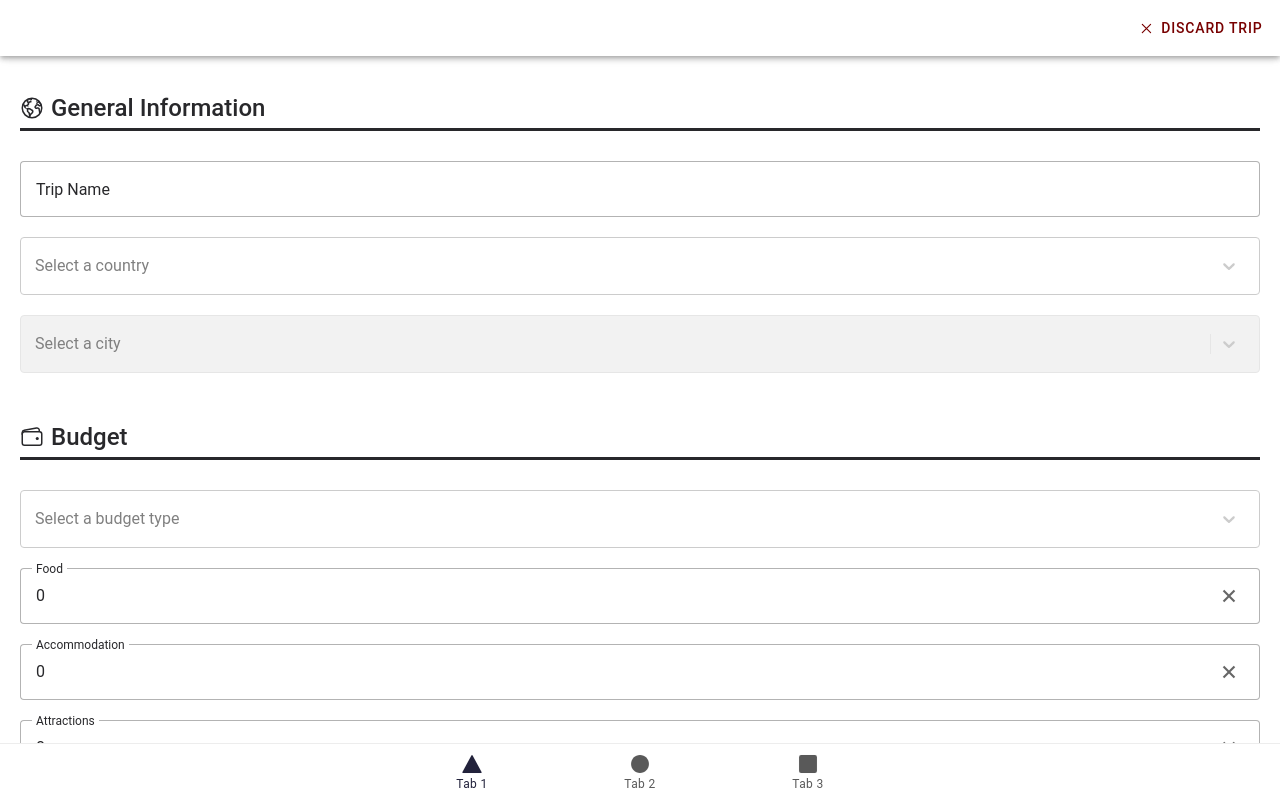
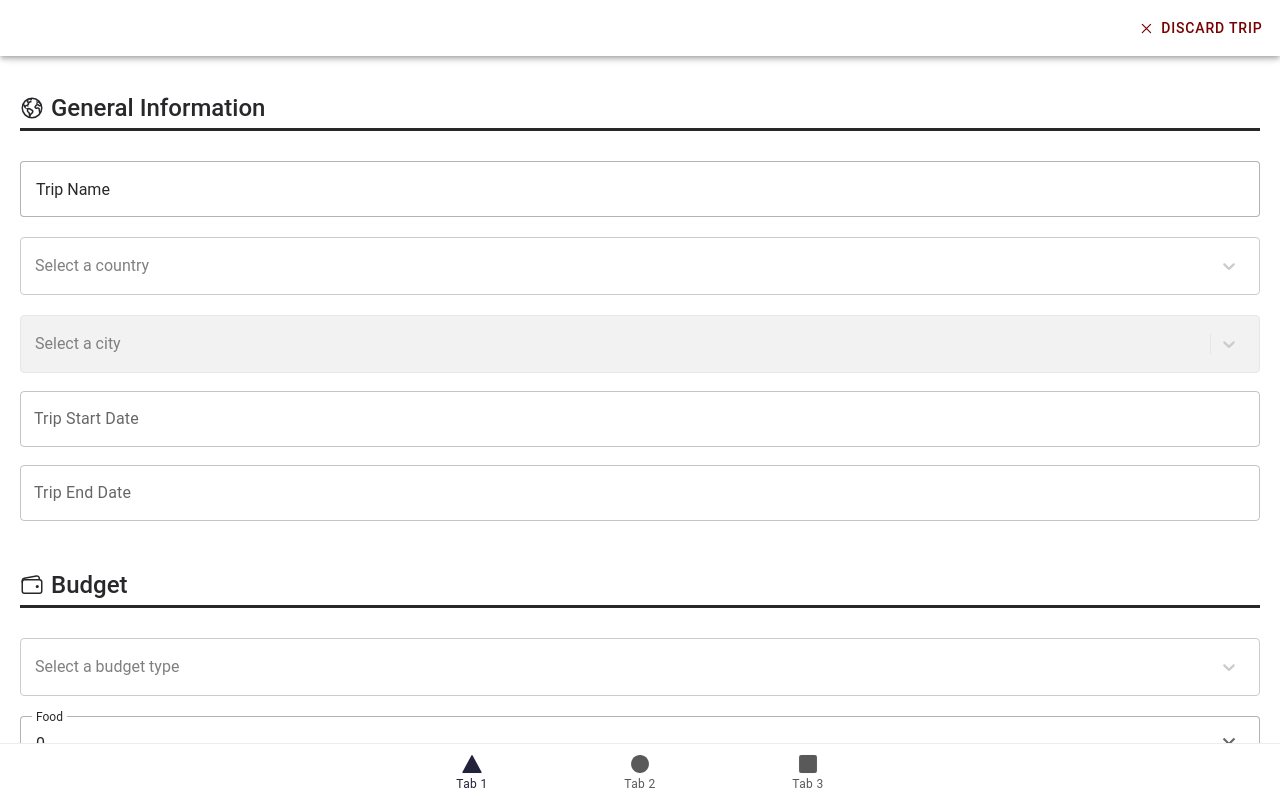
Before and after one commit to Catarina-Crespo/IPM, a React (Vite) app: page /tab1 in a window 1280 px wide. Built offline with nearby package versions, Linux system fonts and the light colour scheme; no server answers.

Commit message:
Create Trip finished

```diff
--- a/package.json
+++ b/package.json
@@ -20,13 +20,18 @@
     "@capacitor/haptics": "6.0.1",
     "@capacitor/keyboard": "6.0.2",
     "@capacitor/status-bar": "6.0.1",
+    "@emotion/react": "^11.13.3",
+    "@emotion/styled": "^11.13.0",
     "@ionic/react": "^8.0.0",
     "@ionic/react-router": "^8.0.0",
+    "@mui/x-date-pickers": "^7.22.2",
     "@types/react-router": "^5.1.20",
     "@types/react-router-dom": "^5.3.3",
+    "date-fns": "^4.1.0",
     "ionicons": "^7.0.0",
     "react": "^18.2.0",
     "react-country-state-city": "^1.1.6",
+    "react-datepicker": "^7.5.0",
     "react-dom": "^18.2.0",
     "react-router": "^5.3.4",
     "react-router-dom": "^5.3.4",
--- a/src/pages/CreateTripPage.tsx
+++ b/src/pages/CreateTripPage.tsx
@@ -1,7 +1,6 @@
 import {
   IonButton,
   IonContent,
-  IonDatetime,
   IonHeader,
   IonIcon,
   IonInput,
@@ -21,6 +20,10 @@ import "../styles/CreateTrip.css";
 import CountryCitySelect from "../components/CountryCitySelect";
 import { useEffect, useState } from "react";
 import Select from "react-select";
+import { DemoContainer } from "@mui/x-date-pickers/internals/demo";
+import { AdapterDayjs } from "@mui/x-date-pickers/AdapterDayjs";
+import { LocalizationProvider } from "@mui/x-date-pickers/LocalizationProvider";
+import { DateTimePicker } from "@mui/x-date-pickers/DateTimePicker";
 
 const CreateTripPage: React.FC = () => {
   // State for each input field value
@@ -31,6 +34,8 @@ const CreateTripPage: React.FC = () => {
   const [dailyBudget, setDailyBudget] = useState<number>(0);
   const [totalBudget, setTotalBudget] = useState<number>(0);
   const [selectedBudgetOption, setBudgetSelect] = useState<any | null>(null);
+
+  const [startDate, setStartDate] = useState(new Date());
 
   const budgetOptions = [
     { value: "daily", label: "Daily" },
@@ -96,7 +101,27 @@ const CreateTripPage: React.FC = () => {
 
           <CountryCitySelect />
 
-          {/* TODO: Start and End date */}
+          <div style={{marginBottom:'10px'}}>
+            <LocalizationProvider dateAdapter={AdapterDayjs}>
+              <DemoContainer components={["DateTimePicker"]}>
+                <DateTimePicker
+                  label="Trip Start Date"
+                  views={["day", "month", "year"]}
+                  format="DD/MM/YYYY"
+                  openTo="day"
+                />
+              </DemoContainer>
+            </LocalizationProvider>
+          </div>
+
+          <LocalizationProvider dateAdapter={AdapterDayjs}>
+            <DemoContainer components={["DateTimePicker"]}>
+              <DateTimePicker
+                label="Trip End Date"
+                views={["day", "month", "year"]}
+              />
+            </DemoContainer>
+          </LocalizationProvider>
 
           {/* ----------------- Budget Information Section ----------------- */}
           <h2 className="section_title" style={{ marginTop: "50px" }}>
--- a/src/styles/general.css
+++ b/src/styles/general.css
@@ -52,6 +52,7 @@ input[type=number]::-webkit-outer-spin-button {
 /* ---------- Styles to artifically add a floating label on React select ---------- */
 .select_container {
     position: relative;
+    margin-bottom: 10px;
 }
 
 .select_label {
```
Also changed, not shown: 1 other file (tests, documents, lock files or other folders).
